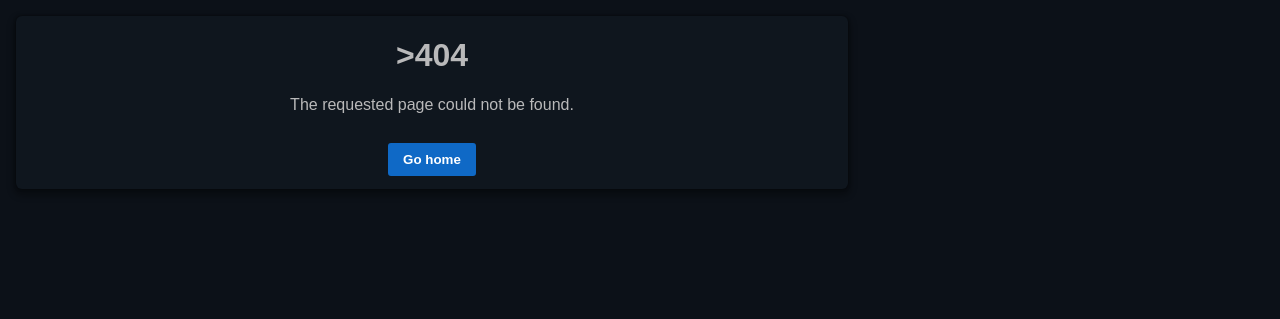
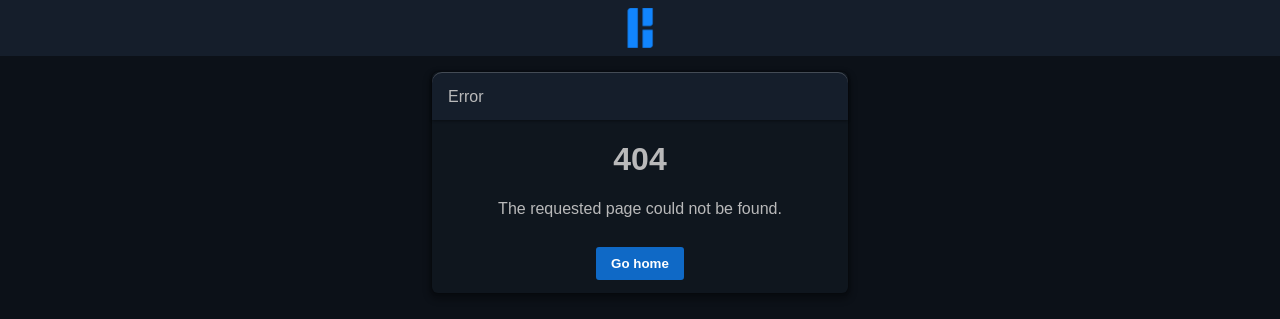
Before and after one commit to noobdealer/bluroma-py, a Flask app: template templates/404.html in a window 1280 px wide. Shown: the top 319 px of the page. Run offline with Flask 3, Linux system fonts and the light colour scheme; the template is opened without the code that fills it, so the values that code supplies are empty; parts of the project's set-up code (start-up, migrations or seed data) failed here and were passed over.

Commit message:
[bug > web] Fix 404 page and make it consistent with the other pages

```diff
--- a/static/style.css
+++ b/static/style.css
@@ -56,6 +56,19 @@ body {
     box-shadow: 0px 0px 3px 0px rgba(0, 0, 0, 0.5) , 0px 4px 6px 3px rgba(0, 0, 0, 0.3);
 }
 
+
+.container-header {
+    font-weight: 500;
+    background-color: rgba(21, 30, 43, 1);
+    text-align: left;
+    padding: 1em;
+    height: 1rem;
+    border-radius: 10px 10px 0 0;
+    margin-bottom: 1em;
+    box-shadow: 0px 1px 3px 0px rgba(0, 0, 0, 0.4) , 0px 1px 0px 0px rgba(255, 255, 255, 0.2) inset;
+}
+
+
 .login, .login > form {
     display: flex;
     flex-direction: column;
@@ -101,14 +114,3 @@ ul {
     display: inline;
     list-style-type: none;
 }
-
-.container-header {
-    font-weight: 500;
-    background-color: rgba(21, 30, 43, 1);
-    text-align: left;
-    padding: 1em;
-    height: 1rem;
-    border-radius: 10px 10px 0 0;
-    margin-bottom: 1em;
-    box-shadow: 0px 1px 3px 0px rgba(0, 0, 0, 0.4) , 0px 1px 0px 0px rgba(255, 255, 255, 0.2) inset;
-}
--- a/templates/404.html
+++ b/templates/404.html
@@ -3,12 +3,17 @@
 {% block title %}404 | bluroma{% endblock %}
 
 {% block body %}
-<!-- Works for now. -->
-<div class="container" style="text-align: center; grid-column-start: span 3;">
-    <h1>>404</h1>
+<nav id="nav">
+    <div class="center-nav">
+            <a href="{{ url_for('dashboard') }}"><img src="{{ url_for('static', filename='favicon.png') }}"></a>
+    </div>
+</nav>
+<div class="container" style="text-align: center; grid-column-start: 3; grid-row: span 3;">
+    <div class="container-header">
+        <span>Error</span>
+    </div>
+    <h1>404</h1>
     <p>The requested page could not be found.</p>
-    <form>
-        <button formaction="{{ url_for('index') }}">Go home</button>
-    </form>
+    <a href="{{ url_for('dashboard') }}"><button>Go home</button></a>
 </div>
 {% endblock %}
```
